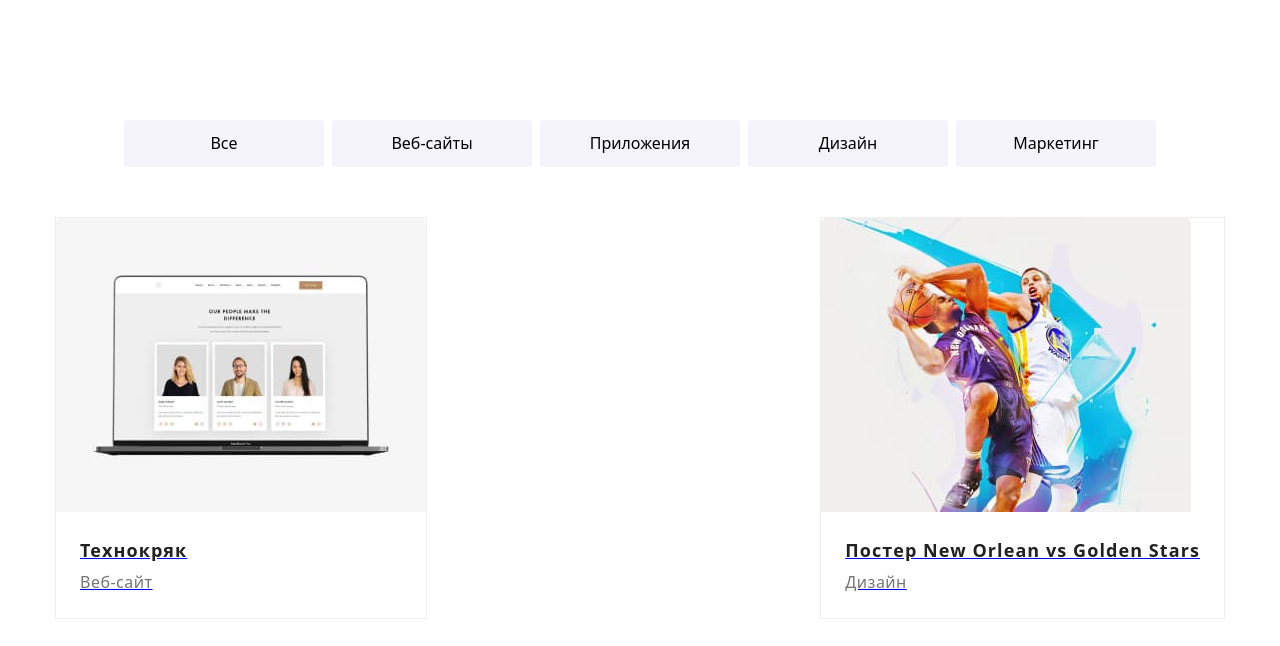
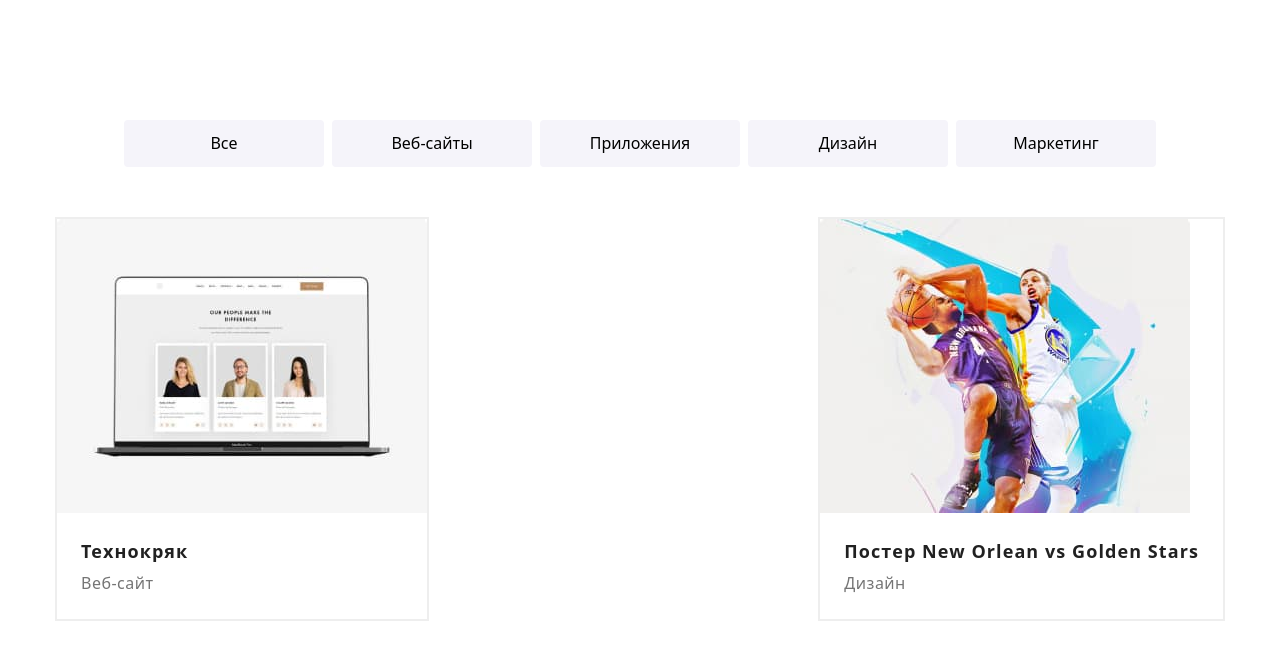
Before and after one commit to OleksandraKh/goit-markup-hw-07, a plain HTML site: page portfolio.html in a window 1280 px wide. Shown: the part 84-730 px from the top of the page. Drawn offline with Linux system fonts and the light colour scheme.

Commit message:
Portfolio

```diff
--- a/sass/components/_portfolio.scss
+++ b/sass/components/_portfolio.scss
@@ -36,8 +36,11 @@
             margin-right: 0;
         }
 
-        %link {
-
+        &-link {
+            display: inline-block;
+            margin-top: 0;
+            margin-bottom: 0;
+            text-decoration: none;
             border: 1px solid #eeeeee;
             transition-property: box-shadow;
             transition-duration: 250ms;
--- a/sass/portfolio.scss
+++ b/sass/portfolio.scss
@@ -1,4 +1,6 @@
 @import "./utils/variables";
+@import "./utils/placeholder";
+@import "./utils/mixin";
 @import "./base/normalize";
 @import "./components/page-header";
 @import "./components/logo";
```
Also changed, not shown: css/portfolio.css, css/portfolio.min.css, 2 other files.
